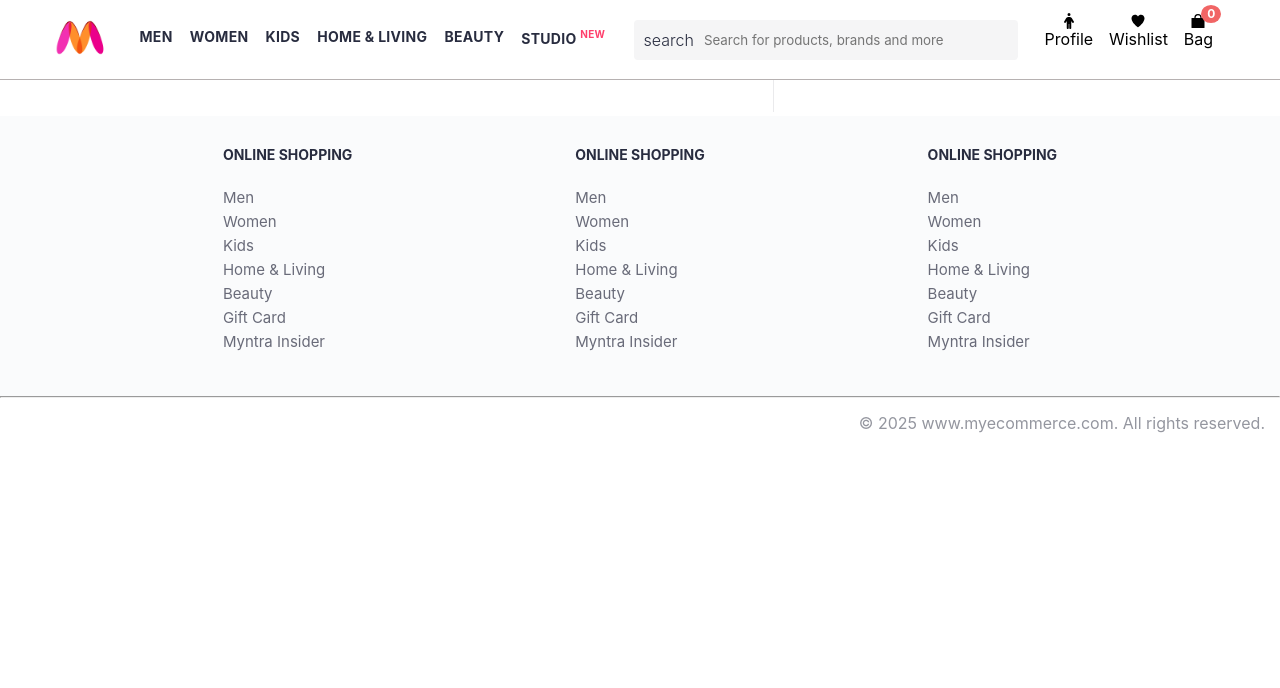
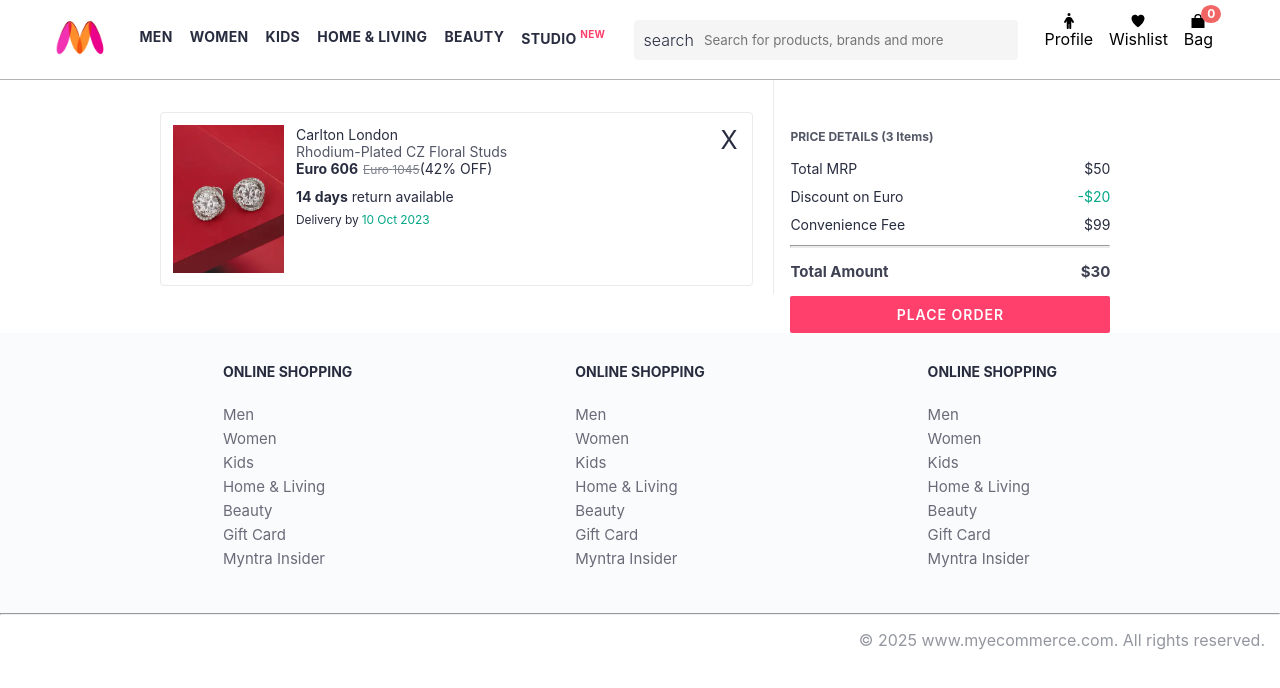
Before and after one commit to Alwalid-Akash/ecommerce_site, a React (Vite) app: page /bag in a window 1280 px wide. Shown: the top 688 px of the page. Built offline with nearby package versions, Linux system fonts and the light colour scheme.

Commit message:
Updated code 4

```diff
--- /dev/null
+++ b/src/components/BagItem.jsx
@@ -0,0 +1,29 @@
+import React from "react";
+
+const BagItem = ({ item, removeFromBag }) => {
+  return (
+    <div className="bag-item-container">
+      <div className="item-left-part">
+        <img className="bag-item-img" src={item.image} />
+      </div>
+      <div className="item-right-part">
+        <div className="company">{item.company}</div>
+        <div className="item-name">{item.item_name}</div>
+        <div className="price-container">
+          <span className="current-price">Euro {item.current_price}</span>
+          <span className="original-price">Euro {item.original_price}</span>
+          <span className="discount-percentage">({item.discount_percentage}% OFF)</span>
+        </div>
+        <div className="return-period">
+          <span className="return-period-days">{item.return_period} days</span> return available
+        </div>
+        <div className="delivery-details">
+          Delivery by <span className="delivery-details-days">{item.delivery_date}</span>
+        </div>
+      </div>
+      <div className="remove-from-cart" onClick={() => removeFromBag(item.id)}>X</div>
+    </div>
+  );
+};
+
+export default BagItem;
--- a/src/components/BagSummary.jsx
+++ b/src/components/BagSummary.jsx
@@ -36,7 +36,6 @@
         <div className="css-xjhrni">PLACE ORDER</div>
       </button>
 
-
     </div>
   )
 }
--- a/src/routes/Bag.jsx
+++ b/src/routes/Bag.jsx
@@ -1,18 +1,33 @@
 import React from "react";
-
+import BagSummary from "../components/BagSummary";
+import BagItem from "../components/BagItem";
 
 const Bag = () => {
+  const item = {
+    id: "001",
+    image: "images/1.jpg",
+    company: "Carlton London",
+    item_name: "Rhodium-Plated CZ Floral Studs",
+    original_price: 1045,
+    current_price: 606,
+    discount_percentage: 42,
+    return_period: 14,
+    delivery_date: "10 Oct 2023",
+    rating: {
+      stars: 4.5,
+      count: 1400,
+    },
+  };
+
   return (
-    <>
-
-      <main>
-        <div className="bag-page">
-          <div className="bag-items-container"></div>
-          <div className="bag-summary"></div>
+    <main>
+      <div className="bag-page">
+        <div className="bag-items-container">
+          <BagItem item={item} />
         </div>
-      </main>
-
-    </>
+        <BagSummary />
+      </div>
+    </main>
   );
 };
 
```
